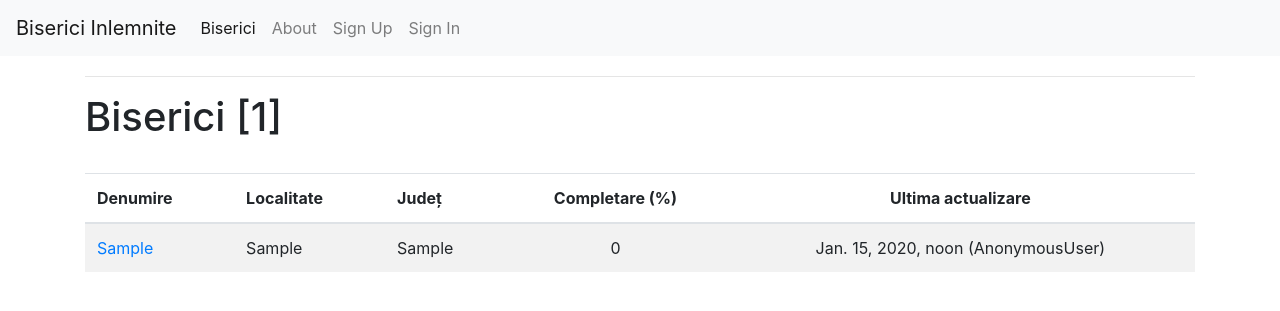
After one commit to ck-tm/biserici-inlemnite, a Django app: page /biserici/ in a window 1280 px wide. The commit adds this page. Shown: the top 311 px of the page. Run offline with Django 3.2, Linux system fonts and the light colour scheme; data comes from the database, SQL or seed files in the repository; tables that the repository leaves empty hold one stand-in row (values such as "Sample post"); some libraries are stand-ins or nearby versions.

Commit message:
Added views for biserici

```diff
--- a/biserici_inlemnite/biserici/models.py
+++ b/biserici_inlemnite/biserici/models.py
@@ -55,6 +55,8 @@ class Biserica(models.Model):
     def __str__(self):
         return self.nume
 
+    def completare(self):
+        return 0
 
 class FunctiuneBiserica(models.Model):
     """
--- a/biserici_inlemnite/biserici/views.py
+++ b/biserici_inlemnite/biserici/views.py
@@ -1,3 +1,59 @@
-from django.shortcuts import render
+# from django.shortcuts import render
+from django.contrib.auth.decorators import user_passes_test
+from django.views.generic.list import ListView
+from django.views.generic import View
+from django.views.generic.detail import SingleObjectMixin, DetailView
+from django.http import HttpResponse
+from django.db.models import Count
+from biserici import models
+from django_filters.views import FilterView
 
-# Create your views here.
+
+# @user_passes_test(lambda u: u.is_superuser)
+class BisericiView(FilterView):
+    model = models.Biserica
+    # paginate_by = 20
+    template_name = "biserici/biserici.html"
+    # filterset_class = filters.ProgramStudiuFacultateFilter
+
+    # def get_context_data(self, **kwargs):
+    #     context = super().get_context_data(**kwargs)
+    #     universitati_pk = []
+    #     similar_rncis = {}
+    #     ani_programe = {}
+    #     programe_pks = context["object_list"].values_list('pk', flat=True)
+
+    #     for program in context["object_list"]:
+    #         universitati_pk.append(program.facultate.universitate.pk)
+    #         if program.program:
+    #             similar_rncis[program.pk] = anc_models.Program.objects.filter(
+    #                 nume__trigram_similar=program.program.nume, link_universitate=program.facultate.universitate
+    #             )
+    #     for program in models.ProgramStudiuFacultate.objects.filter(pk__in=programe_pks).values('pk', 'studenti__absolviri__an_calendaristic__an_inceput').annotate(c=Count('studenti__absolviri__an_calendaristic__an_inceput')).order_by('studenti__absolviri__an_calendaristic__an_inceput'):
+    #         ani_programe.setdefault(program['pk'], {})
+    #         if program['studenti__absolviri__an_calendaristic__an_inceput']:
+    #             ani_programe[program['pk']][program['studenti__absolviri__an_calendaristic__an_inceput']] = program['c']
+
+    #     context["rncis_dict"] = {x.pk: x.anc.all() for x in models.Universitate.objects.filter(pk__in=universitati_pk)}
+    #     context["similar_rncis"] = similar_rncis
+    #     context["ani_programe"] = ani_programe
+
+        # return context
+
+    def get_queryset(self):
+        queryset = super().get_queryset().prefetch_related('identificare__judet', 'identificare__localitate')
+        # return filters.ProgramStudiuFacultateFilter(
+        #   self.request.GET, queryset=queryset).qs
+        return queryset
+
+class BisericaView(DetailView):
+
+    model = models.Biserica
+    slug_field = 'pk'
+    slug_url_kwarg = 'pk'
+
+    def get_context_data(self, **kwargs):
+        context = super().get_context_data(**kwargs)
+        # context['now'] = timezone.now()
+        print(context)
+        return context
--- a/biserici_inlemnite/templates/base.html
+++ b/biserici_inlemnite/templates/base.html
@@ -53,7 +53,7 @@
         <div class="collapse navbar-collapse" id="navbarSupportedContent">
           <ul class="navbar-nav mr-auto">
             <li class="nav-item active">
-              <a class="nav-link" href="{% url 'home' %}">Home <span class="sr-only">(current)</span></a>
+              <a class="nav-link" href="{% url 'biserici' %}">Biserici</a>
             </li>
             <li class="nav-item">
               <a class="nav-link" href="{% url 'about' %}">About</a>
@@ -97,7 +97,7 @@
       {% endif %}
 
       {% block content %}
-        <p>Use this document as a way to quick start any new project.</p>
+        <p></p>
       {% endblock content %}
 
     </div> <!-- /container -->
--- /dev/null
+++ b/biserici_inlemnite/templates/biserici/biserici.html
@@ -0,0 +1,52 @@
+{% extends "base.html" %} {% block content %}
+<div class="row">
+  <div class="col-12">
+
+
+    <!-- <form method="get" class="filter-form">
+        {{ filter.form }}
+        {% csrf_token %}
+        <input type="submit" class="btn btn-dark px-4" />
+    </form> -->
+    <hr>
+
+    <h1>Biserici [{{object_list.count}}]</h1>
+
+    <div class="table-responsive">
+      <table class="table table-hover table-striped mt-4">
+
+        <thead>
+          <tr>
+            <th class="">Denumire</th>
+            <th class="">Localitate</th>
+            <th>Județ</th>
+            <th class="text-center">Completare (%)</th>
+            <th class="text-center">Ultima actualizare</th>
+          </tr>
+        </thead>
+
+        <tbody>
+          {% for biserica in object_list %}
+            <tr>
+              <td><a href="{% url 'biserica'  biserica.pk %}">{{biserica}}</a></td>
+              <td>{{biserica.identificare.localitate}}</td>
+              <td>{{biserica.identificare.judet}}</td>
+              <td class="text-center">{{biserica.completare}}</td>
+              <td class="text-center">{{biserica.last_edit_date}} ({{biserica.last_edit_user}})</td>
+            </tr>
+          {% endfor %}
+        </tbody>
+      </table>
+    </div>
+
+  </div>
+</div>
+
+{% endblock content %} {% block inline_javascript %}
+
+<script>
+  $(document).ready(function() {
+   console.log('ready')
+  });
+</script>
+{% endblock inline_javascript %}
--- a/config/settings/base.py
+++ b/config/settings/base.py
@@ -73,7 +73,8 @@ THIRD_PARTY_APPS = [
     "rest_framework",
     "rest_framework.authtoken",
     "corsheaders",
-    "guardian"
+    "guardian",
+    "django_filters"
 ]
 
 LOCAL_APPS = [
--- a/config/urls.py
+++ b/config/urls.py
@@ -5,9 +5,13 @@ from django.urls import include, path
 from django.views import defaults as default_views
 from django.views.generic import TemplateView
 from rest_framework.authtoken.views import obtain_auth_token
+from biserici import views
+
 
 urlpatterns = [
     path("", TemplateView.as_view(template_name="pages/home.html"), name="home"),
+    path("biserici/", view=views.BisericiView.as_view(), name="biserici"),
+    path('biserici/<int:pk>/', view=views.BisericaView.as_view(), name='biserica'),
     path(
         "about/", TemplateView.as_view(template_name="pages/about.html"), name="about"
     ),
--- a/requirements/base.txt
+++ b/requirements/base.txt
@@ -23,3 +23,4 @@ django-cors-headers==3.7.0 # https://github.com/adamchainz/django-cors-headers
 django-jazzmin>=2.4.7,<3.0.0
 django-guardian>=2.4.0,<3.0.0
 djangorestframework-guardian>=0.3.0,<1.0.0
+django-filter==2.4.0
```
Also changed, not shown: biserici_inlemnite/templates/biserici/biserica_detail.html (added, +36 -0 lines).
